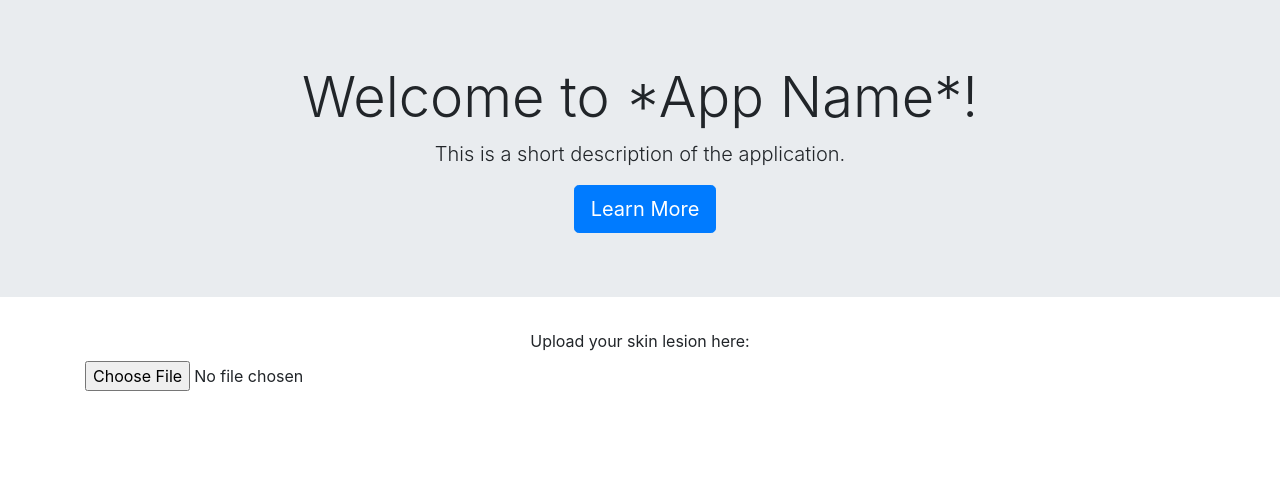
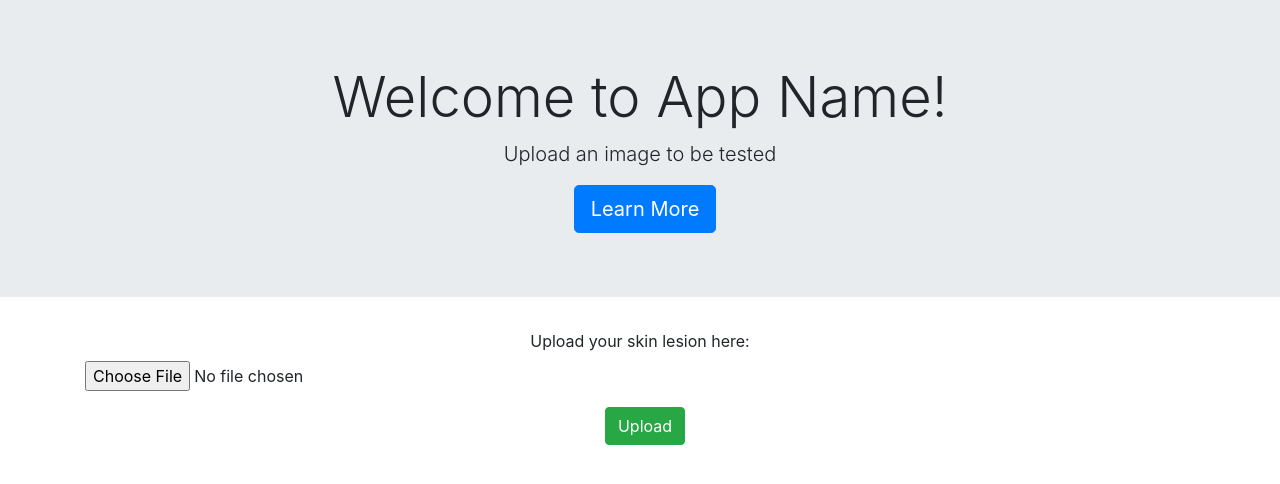
Before and after one commit to candaceng/MedHacks, a Flask app: page / in a window 1280 px wide. Shown: the top 484 px of the page. Run offline with Flask 2, Linux system fonts and the light colour scheme; some libraries are stand-ins or nearby versions.

Commit message:
Update fileupload2.html

```diff
--- a/templates/fileupload2.html
+++ b/templates/fileupload2.html
@@ -13,13 +13,12 @@
         <title>insert title</title>
         <link rel="stylesheet" href='css/styles.css'>
     </head>
-
 <body>
 
         <div class="jumbotron jumbotron-fluid">
             <div class="container">
-              <h1 class="display-4">Welcome to *App Name*!</h1>
-              <p class="lead">This is a short description of the application.</p>
+              <h1 class="display-4">Welcome to App Name!</h1>
+              <p class="lead">Upload an image to be tested</p>
               <a class="btn btn-primary btn-lg" href="info.html" role="button">Learn More</a>
             </div>
         </div>
@@ -29,6 +28,10 @@
             <div class="form-group">
               <label for="exampleFormControlFile1">Upload your skin lesion here:</label>
               <input type="file" class="form-control-file" id="exampleFormControlFile1">
+
+            </div>
+            <div class="right">
+              <button class="btn btn-success" role="button"style="margin-left:10px">Upload</button>
             </div>
           </div>
         </form>
```
Lines whose indentation alone changed are shown as unchanged.
